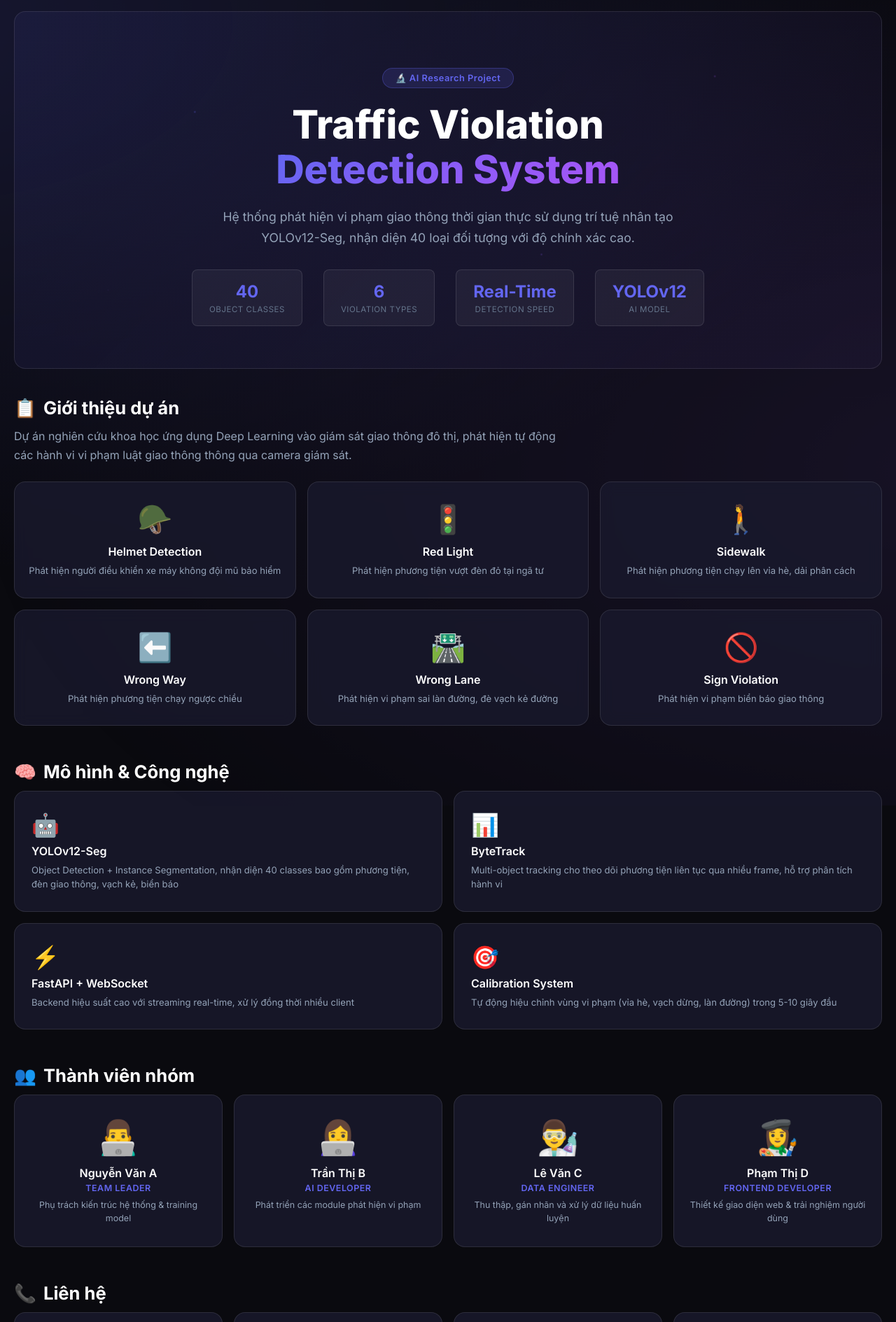
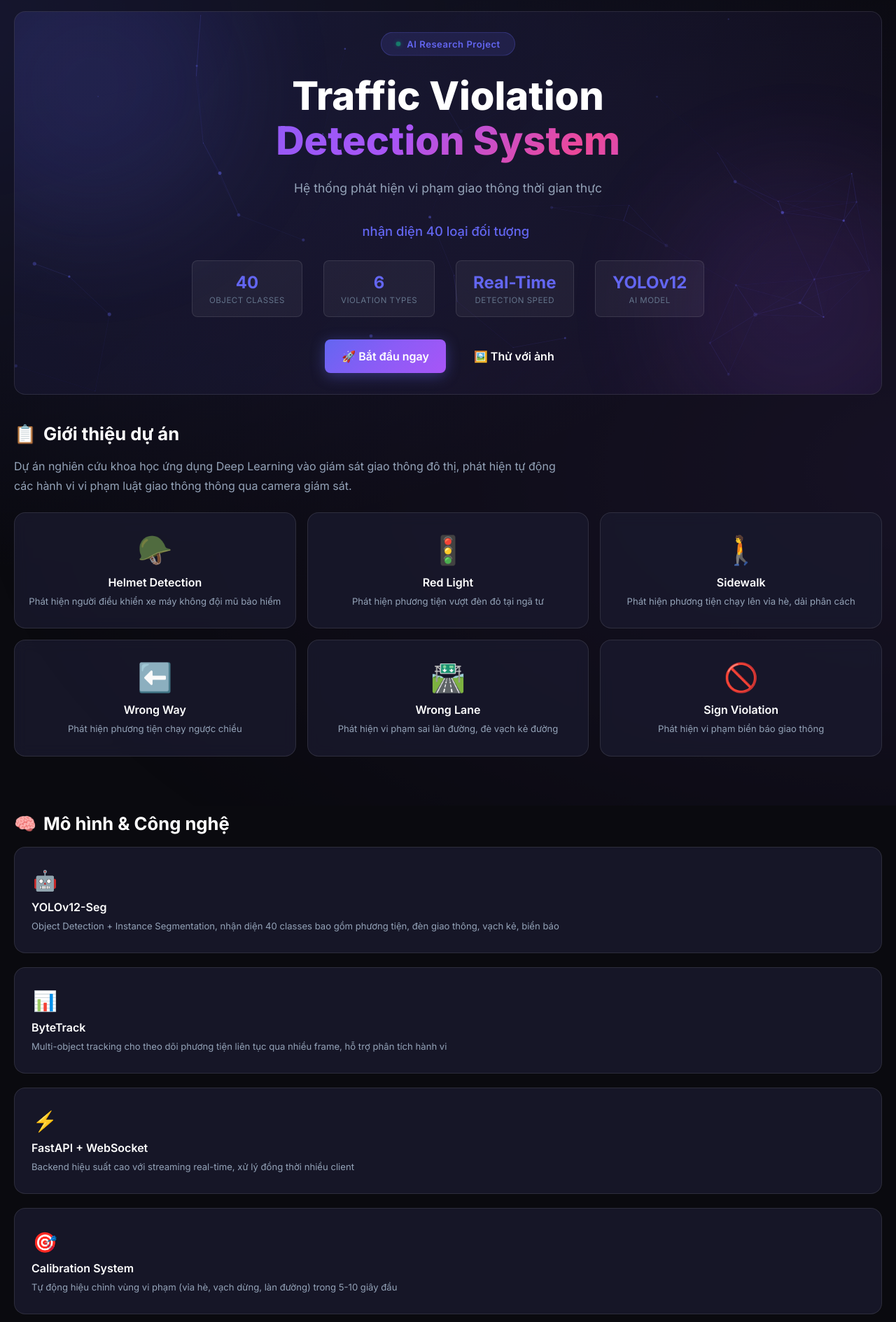
Before and after one commit to khanhbes/Violation-Detect, a FastAPI app: page / in a window 1280 px wide. Shown: the part 64-1953 px from the top of the page at 70% size. Run offline with FastAPI, Linux system fonts and the light colour scheme; data that the repository does not hold is empty.

Commit message:
Refactor code structure for improved readability and maintainability

```diff
--- a/Detection Web/Web/static/app.js
+++ b/Detection Web/Web/static/app.js
@@ -16,12 +16,28 @@ document.querySelectorAll('.nav-link').forEach(link => {
     });
 });
 
+// Hero CTA buttons (navigate to tabs)
+document.querySelectorAll('.hero-cta .btn').forEach(btn => {
+    btn.addEventListener('click', (e) => {
+        e.preventDefault();
+        const tabId = btn.dataset.tab;
+        if (tabId) {
+            document.querySelectorAll('.nav-link').forEach(l => l.classList.remove('active'));
+            const navLink = document.querySelector(`.nav-link[data-tab="${tabId}"]`);
+            if (navLink) navLink.classList.add('active');
+            document.querySelectorAll('.tab-panel').forEach(p => p.classList.remove('active'));
+            const panel = document.getElementById('tab-' + tabId);
+            if (panel) panel.classList.add('active');
+        }
+    });
+});
+
 // =====================================================================
 // SCROLL ANIMATIONS (Intersection Observer)
 // =====================================================================
 function triggerAnimations(container) {
     container.querySelectorAll('.animate-in').forEach((el, i) => {
-        el.style.animationDelay = (i * 0.08) + 's';
+        el.style.transitionDelay = (i * 0.08) + 's';
         el.classList.remove('visible');
         void el.offsetWidth;
         el.classList.add('visible');
@@ -454,3 +470,136 @@ loadModels();
 loadSnapshots();
 updateConfUI();
 debugStatus.textContent = `Debug: ${debugToggle.checked ? 'ON' : 'OFF'}`;
+
+// =====================================================================
+// PARTICLES.JS — Interactive particle network in hero
+// =====================================================================
+if (typeof particlesJS !== 'undefined' && document.getElementById('particles-js')) {
+    particlesJS('particles-js', {
+        particles: {
+            number: { value: 60, density: { enable: true, value_area: 900 } },
+            color: { value: '#6366f1' },
+            shape: { type: 'circle' },
+            opacity: { value: 0.5, random: true, anim: { enable: true, speed: 0.8, opacity_min: 0.1 } },
+            size: { value: 3, random: true, anim: { enable: true, speed: 2, size_min: 0.3 } },
+            line_linked: { enable: true, distance: 150, color: '#6366f1', opacity: 0.2, width: 1 },
+            move: { enable: true, speed: 1.5, direction: 'none', random: true, out_mode: 'out' }
+        },
+        interactivity: {
+            detect_on: 'canvas',
+            events: {
+                onhover: { enable: true, mode: 'grab' },
+                onclick: { enable: true, mode: 'push' },
+                resize: true
+            },
+            modes: {
+                grab: { distance: 200, line_linked: { opacity: 0.5 } },
+                push: { particles_nb: 3 }
+            }
+        },
+        retina_detect: true
+    });
+}
+
+// =====================================================================
+// TYPED.JS — Typing effect in hero subtitle
+// =====================================================================
+if (typeof Typed !== 'undefined' && document.querySelector('.typing-text')) {
+    new Typed('.typing-text', {
+        strings: [
+            'trí tuệ nhân tạo YOLOv12-Seg',
+            'nhận diện 40 loại đối tượng',
+            'xử lý real-time với độ chính xác cao',
+            'theo dõi phương tiện liên tục qua ByteTrack',
+            'phân tích hành vi vi phạm tự động'
+        ],
+        typeSpeed: 40,
+        backSpeed: 20,
+        backDelay: 2000,
+        loop: true,
+        showCursor: true,
+        cursorChar: '|'
+    });
+}
+
+// =====================================================================
+// SCROLLREVEAL — Staggered reveal animations
+// =====================================================================
+if (typeof ScrollReveal !== 'undefined') {
+    const sr = ScrollReveal({
+        origin: 'bottom',
+        distance: '80px',
+        duration: 1000,
+        easing: 'cubic-bezier(0.5, 0, 0, 1)',
+        reset: false
+    });
+
+    sr.reveal('.hero-badge', { delay: 100, origin: 'top' });
+    sr.reveal('.hero-title', { delay: 200, origin: 'top' });
+    sr.reveal('.hero-desc', { delay: 300 });
+    sr.reveal('.hero-stats', { delay: 400 });
+    sr.reveal('.hero-cta', { delay: 500 });
+}
+
+// =====================================================================
+// VANILLA TILT — 3D tilt effect on cards
+// =====================================================================
+if (typeof VanillaTilt !== 'undefined') {
+    VanillaTilt.init(document.querySelectorAll('.tilt-card'), {
+        max: 8,
+        speed: 400,
+        glare: true,
+        'max-glare': 0.12,
+        perspective: 1000
+    });
+}
+
+// =====================================================================
+// COUNT-UP ANIMATION — Hero stat values
+// =====================================================================
+function animateCountUp() {
+    document.querySelectorAll('.hero-stat-value[data-count]').forEach(el => {
+        const target = parseInt(el.dataset.count);
+        const duration = 2000;
+        const start = performance.now();
+        const step = (now) => {
+            const elapsed = now - start;
+            const progress = Math.min(elapsed / duration, 1);
+            const eased = 1 - Math.pow(1 - progress, 3); // easeOutCubic
+            el.textContent = Math.round(target * eased);
+            if (progress < 1) requestAnimationFrame(step);
+        };
+        requestAnimationFrame(step);
+    });
+    document.querySelectorAll('.hero-stat-value[data-text]').forEach(el => {
+        const text = el.dataset.text;
+        setTimeout(() => { el.textContent = text; }, 800);
+    });
+}
+
+// Trigger count-up when hero becomes visible
+const heroObserver = new IntersectionObserver((entries) => {
+    entries.forEach(entry => {
+        if (entry.isIntersecting) {
+            animateCountUp();
+            heroObserver.unobserve(entry.target);
+        }
+    });
+}, { threshold: 0.3 });
+const heroSection = document.querySelector('.hero');
+if (heroSection) heroObserver.observe(heroSection);
+
+// =====================================================================
+// SCROLL TO TOP BUTTON
+// =====================================================================
+const scrollTopBtn = document.getElementById('scrollTop');
+if (scrollTopBtn) {
+    window.addEventListener('scroll', () => {
+        if (window.scrollY > 300) scrollTopBtn.classList.add('visible');
+        else scrollTopBtn.classList.remove('visible');
+    });
+    scrollTopBtn.addEventListener('click', (e) => {
+        e.preventDefault();
+        window.scrollTo({ top: 0, behavior: 'smooth' });
+    });
+}
--- a/Detection Web/Web/static/style.css
+++ b/Detection Web/Web/static/style.css
@@ -191,7 +195,7 @@ body::before {
    ===================================================== */
 .hero {
     position: relative;
-    padding: 80px 40px 60px;
+    padding: 30px 40px 30px;
     text-align: center;
     background: linear-gradient(135deg, rgba(99, 102, 241, 0.08), rgba(139, 92, 246, 0.05));
     border-radius: var(--border-radius);
@@ -200,40 +204,124 @@ body::before {
     overflow: hidden;
 }
 
-.hero-particles {
+.hero-particles-canvas {
     position: absolute;
     inset: 0;
-    background: radial-gradient(2px 2px at 20% 30%, rgba(99, 102, 241, 0.4), transparent),
-        radial-gradient(2px 2px at 60% 70%, rgba(139, 92, 246, 0.3), transparent),
-        radial-gradient(2px 2px at 80% 20%, rgba(168, 85, 247, 0.3), transparent),
-        radial-gradient(1px 1px at 40% 50%, rgba(99, 102, 241, 0.3), transparent),
-        radial-gradient(1px 1px at 10% 80%, rgba(139, 92, 246, 0.2), transparent);
-    animation: particleDrift 15s ease-in-out infinite;
-}
-
-@keyframes particleDrift {
+    z-index: 0;
+}
+
+.hero-particles-canvas canvas {
+    display: block;
+    position: absolute;
+    inset: 0;
+}
+
+/* Hero floating glow orbs */
+.hero-glow {
+    position: absolute;
+    border-radius: 50%;
+    filter: blur(80px);
+    opacity: 0.3;
+    pointer-events: none;
+    z-index: 0;
+}
+
+.hero-glow--1 {
+    width: 400px;
+    height: 400px;
+    background: rgba(99, 102, 241, 0.4);
+    top: -100px;
+    left: -100px;
+    animation: glowFloat1 8s ease-in-out infinite;
+}
+
+.hero-glow--2 {
+    width: 350px;
+    height: 350px;
+    background: rgba(168, 85, 247, 0.35);
+    bottom: -80px;
+    right: -80px;
+    animation: glowFloat2 10s ease-in-out infinite;
+}
+
+@keyframes glowFloat1 {
 
     0%,
     100% {
-        transform: translate(0, 0);
+        transform: translate(0, 0) scale(1);
     }
 
     50% {
-        transform: translate(10px, -10px);
-    }
+        transform: translate(40px, 30px) scale(1.15);
+    }
+}
+
+@keyframes glowFloat2 {
+
+    0%,
+    100% {
+        transform: translate(0, 0) scale(1);
+    }
+
+    50% {
+        transform: translate(-30px, -40px) scale(1.1);
+    }
+}
+
+.hero-content {
+    position: relative;
+    z-index: 1;
 }
 
 .hero-badge {
-    display: inline-block;
-    padding: 6px 18px;
+    display: inline-flex;
+    align-items: center;
+    gap: 8px;
+    padding: 8px 20px;
     border-radius: 999px;
-    font-size: 0.8rem;
+    font-size: 0.82rem;
     background: rgba(99, 102, 241, 0.15);
     border: 1px solid rgba(99, 102, 241, 0.3);
     color: var(--accent-primary);
     font-weight: 600;
-    margin-bottom: 20px;
+    margin-bottom: 24px;
     letter-spacing: 0.5px;
+    animation: badgeFloat 3s ease-in-out infinite;
+}
+
+.badge-dot {
+    width: 8px;
+    height: 8px;
+    border-radius: 50%;
+    background: #10b981;
+    box-shadow: 0 0 8px rgba(16, 185, 129, 0.6);
+    animation: dotBlink 2s ease-in-out infinite;
+}
+
+@keyframes badgeFloat {
+
+    0%,
+    100% {
+        transform: translateY(0);
+    }
+
+    50% {
+        transform: translateY(-4px);
+    }
+}
+
+@keyframes dotBlink {
+
+    0%,
+    100% {
+        opacity: 1;
+        transform: scale(1);
+    }
+
+    50% {
+        opacity: 0.4;
+        transform: scale(0.8);
+    }
 }
 
 .hero-title {
@@ -251,12 +339,51 @@ body::before {
     background-clip: text;
 }
 
+.animated-gradient {
+    background: linear-gradient(135deg, #6366f1, #8b5cf6, #a855f7, #ec4899, #a855f7, #8b5cf6, #6366f1);
+    background-size: 300% 300%;
+    -webkit-background-clip: text;
+    -webkit-text-fill-color: transparent;
+    background-clip: text;
+    animation: gradientShift 6s ease infinite;
+}
+
+@keyframes gradientShift {
+    0% {
+        background-position: 0% 50%;
+    }
+
+    50% {
+        background-position: 100% 50%;
+    }
+
+    100% {
+        background-position: 0% 50%;
+    }
+}
+
+/* Typed.js cursor */
+.typing-text .typed-cursor {
+    color: var(--accent-primary);
+    font-weight: 300;
+}
+
+.hero-typed-line {
+    color: var(--accent-primary);
+    font-size: 1.15rem;
+    font-weight: 500;
+    text-align: center;
+    min-height: 1.6em;
+    margin-bottom: 24px;
+}
+
 .hero-desc {
     color: var(--text-secondary);
     font-size: 1.1rem;
     max-width: 700px;
     margin: 0 auto 30px;
     line-height: 1.7;
+    min-height: 2em;
 }
 
 .hero-stats {
@@ -291,20 +418,76 @@ body::before {
     margin-top: 4px;
 }
 
+/* Hero CTA Buttons */
+.hero-cta {
+    display: flex;
+    gap: 16px;
+    justify-content: center;
+    margin-top: 32px;
+    flex-wrap: wrap;
+}
+
+.btn-hero-primary {
+    background: var(--accent-gradient);
+    color: #fff;
+    padding: 16px 32px;
+    border-radius: 999px;
+    font-size: 1rem;
+    font-weight: 600;
+    border: none;
+    cursor: pointer;
+    transition: all 0.3s ease;
+    box-shadow: 0 4px 20px rgba(99, 102, 241, 0.4);
+    text-decoration: none;
+    display: inline-flex;
+    align-items: center;
+    gap: 8px;
+}
+
+.btn-hero-primary:hover {
+    transform: translateY(-3px);
+    box-shadow: 0 8px 30px rgba(99, 102, 241, 0.6);
+}
+
+.btn-hero-outline {
+    background: transparent;
+    color: var(--text-primary);
+    padding: 16px 32px;
+    border-radius: 999px;
+    font-size: 1rem;
+    font-weight: 600;
+    border: 1px solid var(--border-color);
+    cursor: pointer;
+    transition: all 0.3s ease;
+    text-decoration: none;
+    display: inline-flex;
+    align-items: center;
+    gap: 8px;
+}
+
+.btn-hero-outline:hover {
+    background: rgba(255, 255, 255, 0.05);
+    border-color: var(--accent-primary);
+    transform: translateY(-3px);
+}
+
 /* =====================================================
    HOME - SECTIONS
    ===================================================== */
 .home-section {
-    margin-bottom: 50px;
+    margin-bottom: 80px;
+    position: relative;
 }
 
 .section-title {
     font-size: 1.6rem;
     font-weight: 700;
-    margin-bottom: 12px;
+    margin-bottom: 18px;
     display: flex;
     align-items: center;
     gap: 10px;
+    position: relative;
+    z-index: 2;
 }
 
 .section-desc {
@@ -319,6 +502,7 @@ body::before {
     display: grid;
     grid-template-columns: repeat(3, 1fr);
     gap: 16px;
+    margin-top: 10px;
 }
 
 .feature-card {
@@ -357,8 +546,9 @@ body::before {
 
 .tech-grid {
     display: grid;
-    grid-template-columns: repeat(2, 1fr);
-    gap: 16px;
+    grid-template-columns: 1fr;
+    gap: 20px;
+    margin-top: 10px;
 }
 
 .tech-card {
@@ -366,19 +556,34 @@ body::before {
     background: var(--bg-card);
     border: 1px solid var(--border-color);
     border-radius: var(--border-radius);
-    transition: all 0.3s ease;
+    transition: border-color 0.3s ease, box-shadow 0.3s ease, transform 0.3s ease;
     display: flex;
     flex-direction: column;
     gap: 8px;
+    position: relative;
+    overflow: hidden;
 }
 
 .tech-card:hover {
     border-color: var(--accent-primary);
     transform: translateY(-3px);
+    box-shadow: 0 0 30px rgba(99, 102, 241, 0.2);
+}
+
+.tech-card:hover .tech-icon {
+    transform: scale(1.1);
 }
 
 .tech-icon {
-    font-size: 2rem;
+    font-size: clamp(1.6rem, 2.2vw, 2.4rem);
+    line-height: 1;
+    width: 2.4rem;
+    height: 2.4rem;
+    display: inline-flex;
+    align-items: center;
+    justify-content: center;
+    flex-shrink: 0;
+    transition: transform 0.3s ease;
 }
 
 .tech-card h3 {
@@ -396,6 +601,7 @@ body::before {
     display: grid;
     grid-template-columns: repeat(4, 1fr);
     gap: 16px;
+    margin-top: 10px;
 }
 
 .team-card {
--- a/Detection Web/Web/templates/index.html
+++ b/Detection Web/Web/templates/index.html
@@ -30,22 +30,29 @@
         <!-- ==================== HOME TAB ==================== -->
         <section id="tab-home" class="tab-panel active">
             <div class="hero">
-                <div class="hero-particles"></div>
+                <div id="particles-js" class="hero-particles-canvas"></div>
+                <div class="hero-glow hero-glow--1"></div>
+                <div class="hero-glow hero-glow--2"></div>
                 <div class="hero-content">
-                    <div class="hero-badge animate-in">🔬 AI Research Project</div>
-                    <h1 class="hero-title animate-in">Traffic Violation<br><span class="gradient-text">Detection
+                    <div class="hero-badge animate-in"><span class="badge-dot"></span> AI Research Project</div>
+                    <h1 class="hero-title animate-in">Traffic Violation<br><span
+                            class="gradient-text animated-gradient">Detection
                             System</span></h1>
-                    <p class="hero-desc animate-in">Hệ thống phát hiện vi phạm giao thông thời gian thực sử dụng trí tuệ
-                        nhân tạo YOLOv12-Seg, nhận diện 40 loại đối tượng với độ chính xác cao.</p>
+                    <p class="hero-desc animate-in">Hệ thống phát hiện vi phạm giao thông thời gian thực</p>
+                    <p class="hero-typed-line animate-in"><span class="typing-text"></span></p>
                     <div class="hero-stats animate-in">
-                        <div class="hero-stat"><span class="hero-stat-value">40</span><span
+                        <div class="hero-stat tilt-card"><span class="hero-stat-value" data-count="40">0</span><span
                                 class="hero-stat-label">Object Classes</span></div>
-                        <div class="hero-stat"><span class="hero-stat-value">6</span><span
+                        <div class="hero-stat tilt-card"><span class="hero-stat-value" data-count="6">0</span><span
                                 class="hero-stat-label">Violation Types</span></div>
-                        <div class="hero-stat"><span class="hero-stat-value">Real-Time</span><span
-                                class="hero-stat-label">Detection Speed</span></div>
-                        <div class="hero-stat"><span class="hero-stat-value">YOLOv12</span><span
+                        <div class="hero-stat tilt-card"><span class="hero-stat-value"
+                                data-text="Real-Time">—</span><span class="hero-stat-label">Detection Speed</span></div>
+                        <div class="hero-stat tilt-card"><span class="hero-stat-value" data-text="YOLOv12">—</span><span
                                 class="hero-stat-label">AI Model</span></div>
+                    </div>
+                    <div class="hero-cta animate-in">
+                        <a href="#" class="btn btn-hero-primary" data-tab="realtime">🚀 Bắt đầu ngay</a>
+                        <a href="#" class="btn btn-hero-outline" data-tab="image">🖼️ Thử với ảnh</a>
                     </div>
                 </div>
             </div>
@@ -446,6 +453,15 @@
 
     <div id="toast" class="toast"></div>
 
+    <!-- Scroll to top button -->
+    <a href="#" class="scroll-top" id="scrollTop" aria-label="Scroll to top">⬆</a>
+
+    <!-- CDN Libraries -->
+    <script src="https://cdn.jsdelivr.net/npm/particles.js@2.0.0/particles.min.js"></script>
+    <script src="https://cdnjs.cloudflare.com/ajax/libs/typed.js/2.0.5/typed.min.js"></script>
+    <script src="https://cdnjs.cloudflare.com/ajax/libs/vanilla-tilt/1.7.0/vanilla-tilt.min.js"></script>
+    <script src="https://unpkg.com/scrollreveal@4.0.9/dist/scrollreveal.min.js"></script>
+
     <script src="/static/app.js"></script>
 </body>
 
--- a/Detection Web/config/config.py
+++ b/Detection Web/config/config.py
@@ -19,7 +19,7 @@ class Config:
     MODEL_DIR = ASSETS_DIR / 'model'
     VIDEO_DIR = ASSETS_DIR / 'video'
     OUTPUT_DIR = BASE_DIR / 'output'
-    SNAPSHOT_DIR = BASE_DIR / 'snapshots'
+    SNAPSHOT_DIR = BASE_DIR / 'Violations'
 
     OUTPUT_DIR.mkdir(exist_ok=True)
     SNAPSHOT_DIR.mkdir(exist_ok=True)
--- a/Detection Web/functions/helmet_violation.py
+++ b/Detection Web/functions/helmet_violation.py
@@ -271,7 +271,7 @@ def main():
                 # Immediate snapshot on no-helmet (ONLY if not safe-latched)
                 if rider_cls == CLS_PERSON_NO_HELMET and not state.safe_latched:
                     if (now - state.last_snapshot_time) >= EVENT_COOLDOWN_SEC:
-                        save_violation_snapshot(frame, "no_helmet", moto_id, moto_bbox)
+                        save_violation_snapshot(frame, "no_helmet", moto_id, moto_bbox, vehicle_class="motorcycle")
                         state.last_snapshot_time = now
                         total_violations += 1
 
--- a/Detection Web/functions/redlight_violation.py
+++ b/Detection Web/functions/redlight_violation.py
@@ -837,7 +837,8 @@ def run(
                     violations += 1
                     direction = tracks[tid].direction
                     # Chụp screenshot ngay khi phát hiện violation (dùng frame gốc)
-                    save_violation_snapshot(frame, "redlight", tid, (x1, y1, x2, y2))
+                    vclass = config.CLASS_NAMES.get(cls_id, "vehicle").lower()
+                    save_violation_snapshot(frame, "redlight", tid, (x1, y1, x2, y2), vehicle_class=vclass)
                     print(f"[VIOLATION] Vehicle ID {tid} | Direction: {direction}")
                 elif label == "WARNING" and tracks[tid].last_event_frame == frame_idx:
                     warnings += 1
--- a/Detection Web/functions/sidewalk_violation.py
+++ b/Detection Web/functions/sidewalk_violation.py
@@ -352,7 +352,8 @@ def main():
                                 "frame": frame_count
                             }
                             # Chụp screenshot ngay khi phát hiện violation mới (dùng frame gốc)
-                            save_violation_snapshot(frame, "sidewalk", track_id, box, label)
+                            vclass = config.CLASS_NAMES.get(cls_id, "vehicle").lower()
+                            save_violation_snapshot(frame, "sidewalk", track_id, box, label, vehicle_class=vclass)
                             print(f"🚨 NEW VIOLATION: Vehicle #{track_id} on {zone_type} (frame {frame_count})")
 
                         vehicle_status[track_id] = "Violation"
--- a/Detection Web/functions/sign_violation.py
+++ b/Detection Web/functions/sign_violation.py
@@ -264,7 +264,7 @@ class TrafficSignViolationDetector:
                             if violation_type:
                                 self.violations_by_type[violation_type] += 1
                             # Chụp screenshot khi xác nhận violation
-                            save_violation_snapshot(frame, f"sign_{violation_type or 'unknown'}", tid, box)
+                            save_violation_snapshot(frame, f"sign_{violation_type or 'unknown'}", tid, box, vehicle_class=tracker.vehicle_class)
                             print(f"🚨 VIOLATION: ID {tid} - {violation_type}")
 
                     self._draw_vehicle(frame, tracker, box)
--- a/Detection Web/functions/wrong_way_violation.py
+++ b/Detection Web/functions/wrong_way_violation.py
@@ -422,7 +422,7 @@ class PrecisionWrongWayDetector:
                     self.total_violations += 1
                     self.violations_by_class[vehicle_class] += 1
                     # Chụp screenshot ngay khi xác nhận violation
-                    save_violation_snapshot(frame, "wrong_way", tid, box)
+                    save_violation_snapshot(frame, "wrong_way", tid, box, vehicle_class=vehicle_class)
                     print(f"🚨 VIOLATION: ID {tid} ({vehicle_class})")
 
             self._draw_vehicle(frame, tracker, box)
```
Also changed, not shown: other parts of Detection Web/Web/static/style.css (+54 -4 lines), Detection Web/Web/services/detection_service.py (+5 -3 lines), Detection Web/functions/wrong_lane_violation.py (+8 -4 lines), Detection Web/utils/draw_utils.py (+16 -90 lines), Detection Web/violations/redlight/redlight_id785_20260211_022445_906.jpg (added), Detection Web/violations/redlight/redlight_id801_20260211_025053_394.jpg (added), Detection Web/violations/redlight/redlight_id855_20260211_022447_046.jpg (added), Detection Web/violations/redlight/redlight_id873_20260211_025054_974.jpg (added), 1 other file.
